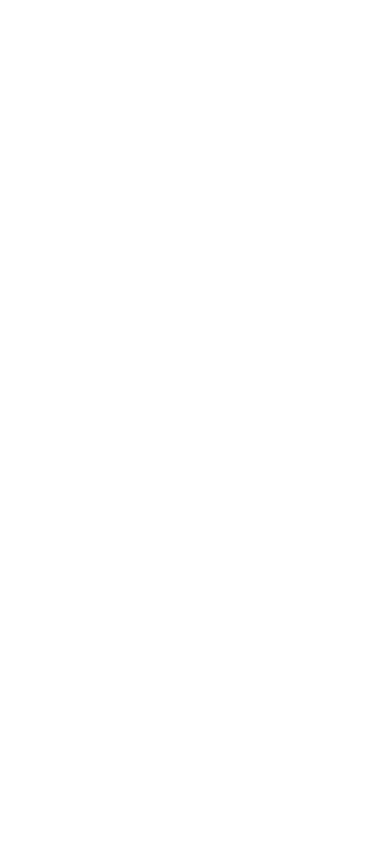
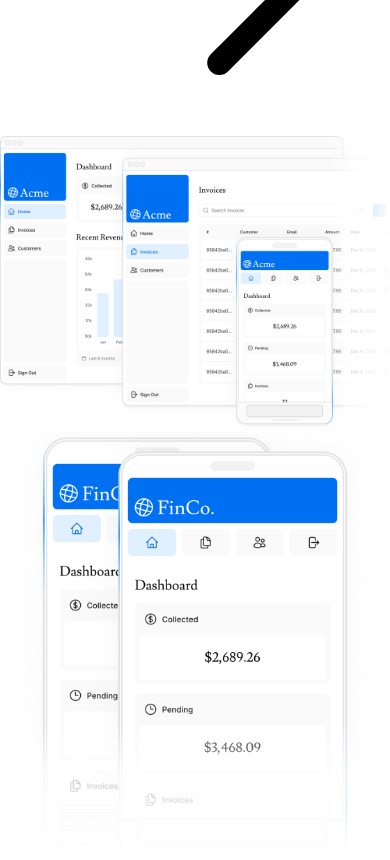
Before and after one commit to jvc-byte/invoice-app, a Next.js app: page / in a window 390 px wide. Shown: the part 740-1600 px from the top of the page. Before the commit the page ends 844 px from the top, so only its background shows below. Built offline with nearby package versions, Linux system fonts and the light colour scheme; a web font is replaced by a local one.

Commit message:
+ Hero Images to landing page

```diff
--- a/app/page.tsx
+++ b/app/page.tsx
@@ -1,13 +1,14 @@
 import AcmeLogo from '@/app/ui/acme-logo';
 import { ArrowRightIcon } from '@heroicons/react/24/outline';
 import Link from 'next/link';
-import {lusitana} from '@/app/ui/fonts';
+import { lusitana } from '@/app/ui/fonts';
+import Image from 'next/image';
 
 export default function Page() {
   return (
     <main className="flex min-h-screen flex-col p-6">
       <div className="flex h-20 shrink-0 items-end rounded-lg bg-blue-500 p-4 md:h-52">
-        {/* <AcmeLogo /> */}
+        <AcmeLogo />
       </div>
       <div className="mt-4 flex grow flex-col gap-4 md:flex-row">
         <div className="flex flex-col justify-center gap-6 rounded-lg bg-gray-50 px-6 py-10 md:w-2/5 md:px-20">
@@ -27,6 +28,20 @@
         </div>
         <div className="flex items-center justify-center p-6 md:w-3/5 md:px-28 md:py-12">
           {/* Add Hero Images Here */}
+          <Image
+            src="/hero-desktop.png"
+            width={1000}
+            height={760}
+            className="hidden md:block"
+            alt="Screenshots of the dashboard project showing desktop version"
+          />
+          <Image
+            src="/hero-mobile.png"
+            width={560}
+            height={620}
+            className="block md:hidden"
+            alt="Screenshots of the dashboard project showing mobile version"
+          />
         </div>
       </div>
     </main>
```
